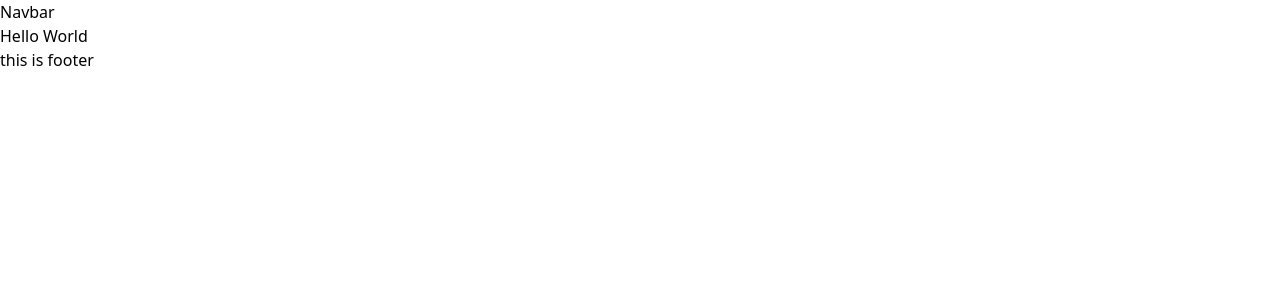
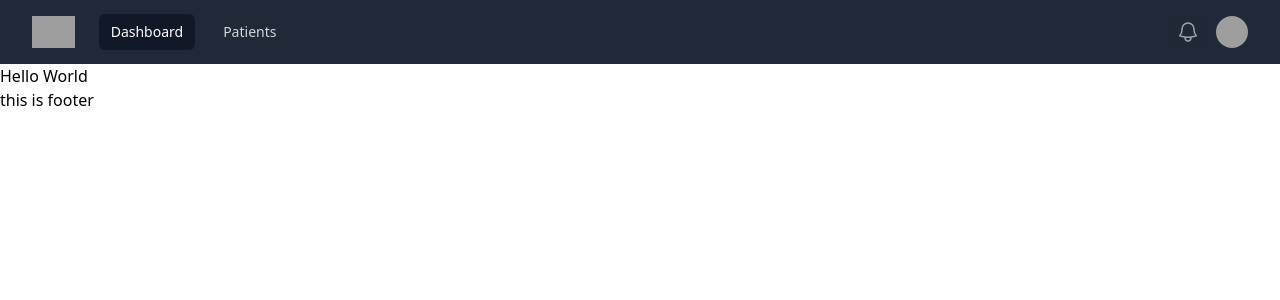
Before and after one commit to thomasmartinez114/znapply, a Next.js app: page / in a window 1280 px wide. Shown: the top 300 px of the page. Built offline with nearby package versions, Linux system fonts and the light colour scheme; grey boxes are pictures that could not be loaded.

Commit message:
Navbar -- installed headlessui heroicons

```diff
--- a/components/Navbar.jsx
+++ b/components/Navbar.jsx
@@ -1,7 +1,150 @@
-import React from 'react';
+import {
+  Disclosure,
+  DisclosureButton,
+  DisclosurePanel,
+  Menu,
+  MenuButton,
+  MenuItem,
+  MenuItems,
+} from '@headlessui/react';
+import { Bars3Icon, BellIcon, XMarkIcon } from '@heroicons/react/24/outline';
 
-const Navbar = () => {
-  return <div>Navbar</div>;
-};
+const navigation = [
+  { name: 'Dashboard', href: '#', current: true },
+  { name: 'Patients', href: '#', current: false },
+  // { name: 'Projects', href: '#', current: false },
+  // { name: 'Calendar', href: '#', current: false },
+];
 
-export default Navbar;
+function classNames(...classes) {
+  return classes.filter(Boolean).join(' ');
+}
+
+export default function Navbar() {
+  return (
+    <Disclosure as='nav' className='bg-gray-800'>
+      <div className='mx-auto max-w-7xl px-2 sm:px-6 lg:px-8'>
+        <div className='relative flex h-16 items-center justify-between'>
+          <div className='absolute inset-y-0 left-0 flex items-center sm:hidden'>
+            {/* Mobile menu button*/}
+            <DisclosureButton className='group relative inline-flex items-center justify-center rounded-md p-2 text-gray-400 hover:bg-gray-700 hover:text-white focus:outline-none focus:ring-2 focus:ring-inset focus:ring-white'>
+              <span className='absolute -inset-0.5' />
+              <span className='sr-only'>Open main menu</span>
+              <Bars3Icon
+                aria-hidden='true'
+                className='block h-6 w-6 group-data-[open]:hidden'
+              />
+              <XMarkIcon
+                aria-hidden='true'
+                className='hidden h-6 w-6 group-data-[open]:block'
+              />
+            </DisclosureButton>
+          </div>
+          <div className='flex flex-1 items-center justify-center sm:items-stretch sm:justify-start'>
+            <div className='flex flex-shrink-0 items-center'>
+              <img
+                alt='Your Company'
+                src='https://tailwindui.com/plus/img/logos/mark.svg?color=indigo&shade=500'
+                className='h-8 w-auto'
+              />
+            </div>
+            <div className='hidden sm:ml-6 sm:block'>
+              <div className='flex space-x-4'>
+                {navigation.map(item => (
+                  <a
+                    key={item.name}
+                    href={item.href}
+                    aria-current={item.current ? 'page' : undefined}
+                    className={classNames(
+                      item.current
+                        ? 'bg-gray-900 text-white'
+                        : 'text-gray-300 hover:bg-gray-700 hover:text-white',
+                      'rounded-md px-3 py-2 text-sm font-medium'
+                    )}
+                  >
+                    {item.name}
+                  </a>
+                ))}
+              </div>
+            </div>
+          </div>
+          <div className='absolute inset-y-0 right-0 flex items-center pr-2 sm:static sm:inset-auto sm:ml-6 sm:pr-0'>
+            <button
+              type='button'
+              className='relative rounded-full bg-gray-800 p-1 text-gray-400 hover:text-white focus:outline-none focus:ring-2 focus:ring-white focus:ring-offset-2 focus:ring-offset-gray-800'
+            >
+              <span className='absolute -inset-1.5' />
+              <span className='sr-only'>View notifications</span>
+              <BellIcon aria-hidden='true' className='h-6 w-6' />
+            </button>
+
+            {/* Profile dropdown */}
+            <Menu as='div' className='relative ml-3'>
+              <div>
+                <MenuButton className='relative flex rounded-full bg-gray-800 text-sm focus:outline-none focus:ring-2 focus:ring-white focus:ring-offset-2 focus:ring-offset-gray-800'>
+                  <span className='absolute -inset-1.5' />
+                  <span className='sr-only'>Open user menu</span>
+                  <img
+                    alt=''
+                    src='https://images.unsplash.com/photo-1472099645785-5658abf4ff4e?ixlib=rb-1.2.1&ixid=eyJhcHBfaWQiOjEyMDd9&auto=format&fit=facearea&facepad=2&w=256&h=256&q=80'
+                    className='h-8 w-8 rounded-full'
+                  />
+                </MenuButton>
+              </div>
+              <MenuItems
+                transition
+                className='absolute right-0 z-10 mt-2 w-48 origin-top-right rounded-md bg-white py-1 shadow-lg ring-1 ring-black ring-opacity-5 transition focus:outline-none data-[closed]:scale-95 data-[closed]:transform data-[closed]:opacity-0 data-[enter]:duration-100 data-[leave]:duration-75 data-[enter]:ease-out data-[leave]:ease-in'
+              >
+                <MenuItem>
+                  <a
+                    href='#'
+                    className='block px-4 py-2 text-sm text-gray-700 data-[focus]:bg-gray-100'
+                  >
+                    Your Profile
+                  </a>
+                </MenuItem>
+                <MenuItem>
+                  <a
+                    href='#'
+                    className='block px-4 py-2 text-sm text-gray-700 data-[focus]:bg-gray-100'
+                  >
+                    Settings
+                  </a>
+                </MenuItem>
+                <MenuItem>
+                  <a
+                    href='#'
+                    className='block px-4 py-2 text-sm text-gray-700 data-[focus]:bg-gray-100'
+                  >
+                    Sign out
+                  </a>
+                </MenuItem>
+              </MenuItems>
+            </Menu>
+          </div>
+        </div>
+      </div>
+
+      <DisclosurePanel className='sm:hidden'>
+        <div className='space-y-1 px-2 pb-3 pt-2'>
+          {navigation.map(item => (
+            <DisclosureButton
+              key={item.name}
+              as='a'
+              href={item.href}
+              aria-current={item.current ? 'page' : undefined}
+              className={classNames(
+                item.current
+                  ? 'bg-gray-900 text-white'
+                  : 'text-gray-300 hover:bg-gray-700 hover:text-white',
+                'block rounded-md px-3 py-2 text-base font-medium'
+              )}
+            >
+              {item.name}
+            </DisclosureButton>
+          ))}
+        </div>
+      </DisclosurePanel>
+    </Disclosure>
+  );
+}
--- a/package.json
+++ b/package.json
@@ -9,9 +9,11 @@
     "lint": "next lint"
   },
   "dependencies": {
+    "@headlessui/react": "^2.1.8",
+    "@heroicons/react": "^2.1.5",
+    "next": "14.2.12",
     "react": "^18",
-    "react-dom": "^18",
-    "next": "14.2.12"
+    "react-dom": "^18"
   },
   "devDependencies": {
     "postcss": "^8",
```
Also changed, not shown: 1 other file (tests, documents, lock files or other folders).
